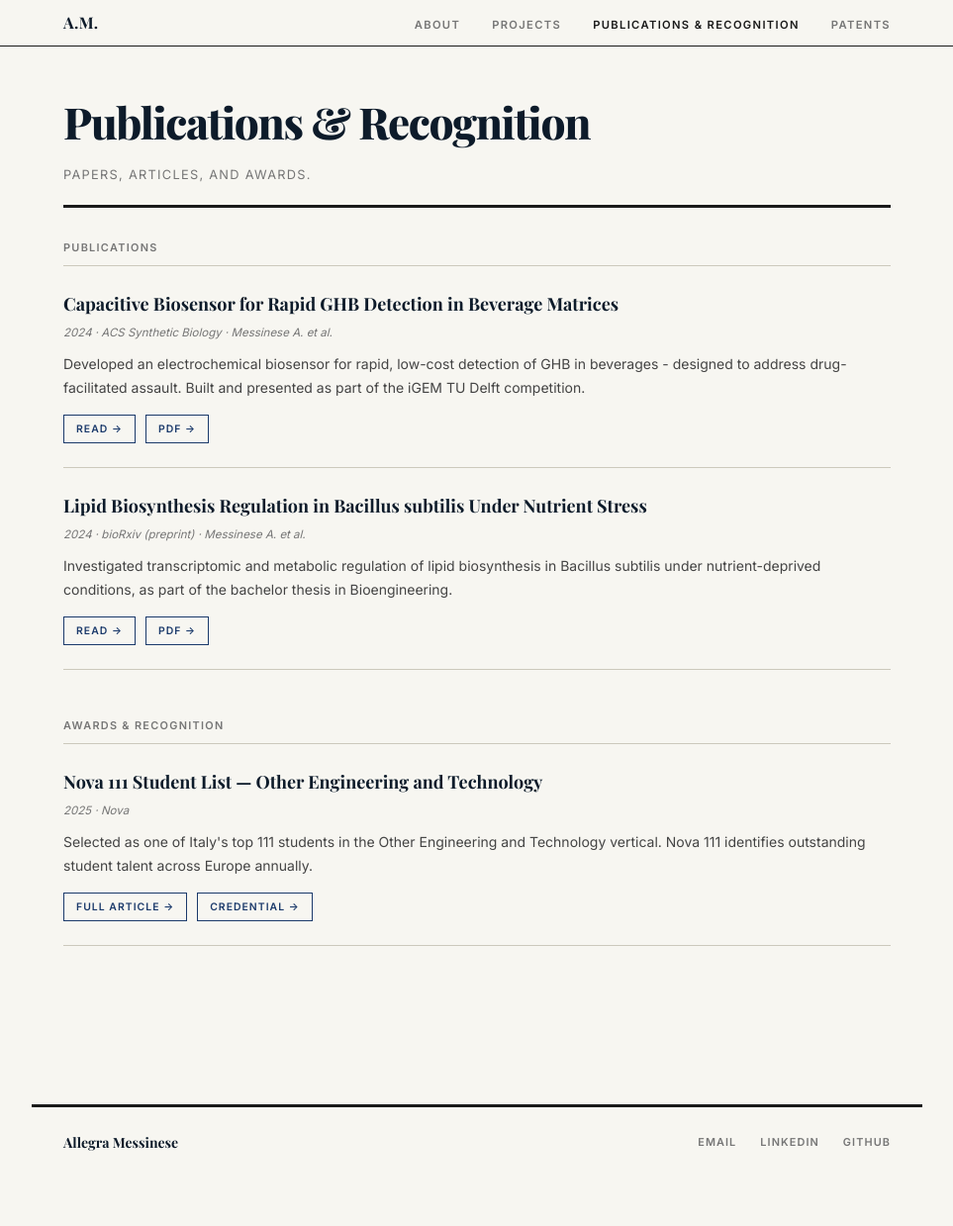
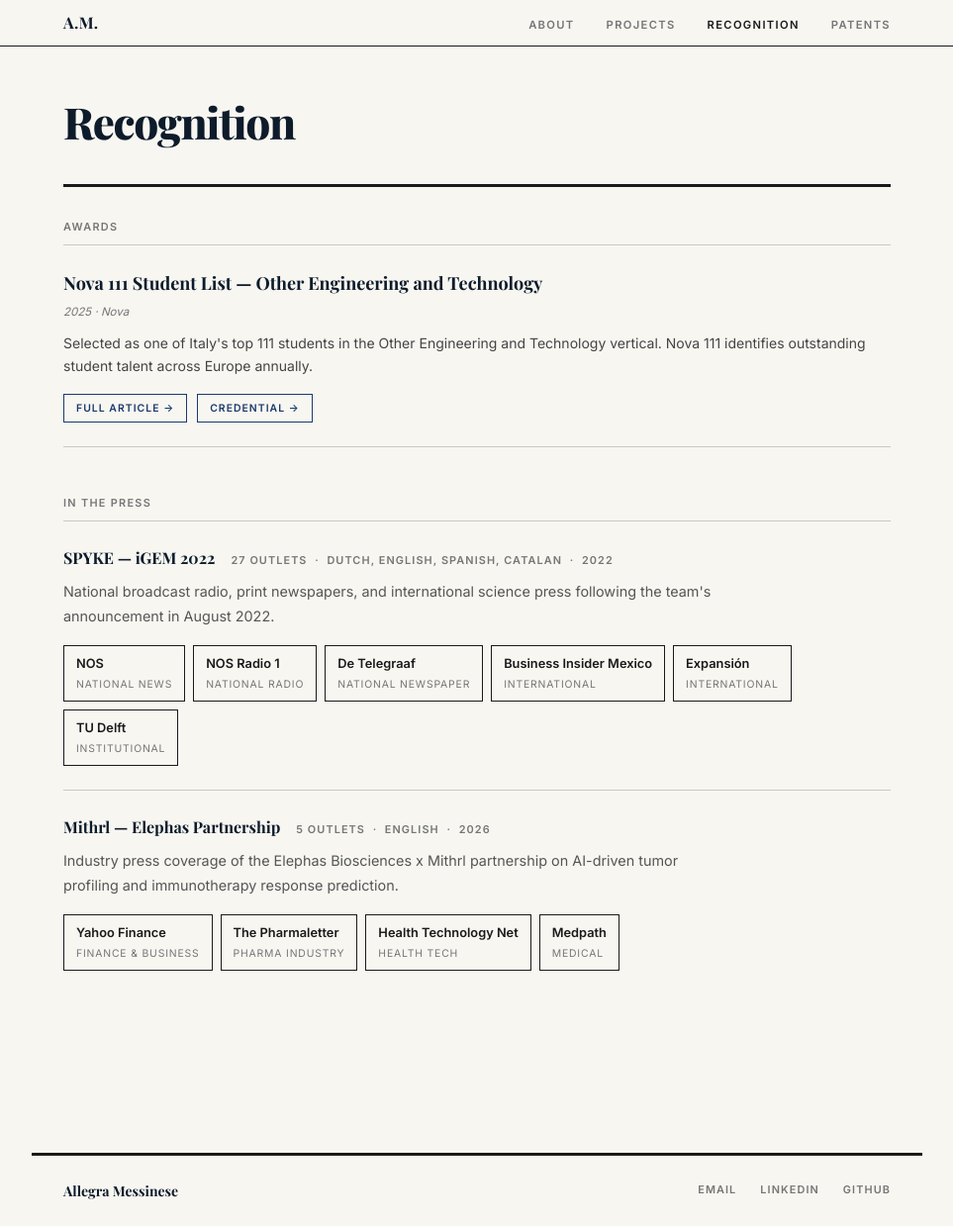
Before and after one commit to allimessinese/allimessinese.github.io, a Jekyll site: the page built from publications.md, in a window 1280 px wide and 1239 px high. Shown: the whole window at 99% size, without its empty margins (158-1121 px from the left). Built offline with Jekyll 4.4.1, drawn with Linux system fonts in a browser that asks for light colours; some web fonts are replaced.

Commit message:
Replace publications with Recognition & Press section
Remove empty publications section. Add _data/press.yml with curated
press highlights from SPYKE (27 outlets, 5 languages) and Mithrl
(5 outlets). Rename nav to 'Recognition' everywhere. Update homepage
Recognition section to show awards + press summaries.

Co-Authored-By: Claude Sonnet 4.6 <noreply@anthropic.com>

```diff
--- /dev/null
+++ b/_data/press.yml
@@ -0,0 +1,45 @@
+- project: "SPYKE — iGEM 2022"
+  project_url: "/projects/ghb-biosensor-igem/"
+  year: 2022
+  total_outlets: 27
+  languages: "Dutch, English, Spanish, Catalan"
+  summary: "National broadcast radio, print newspapers, and international science press following the team's announcement in August 2022."
+  highlights:
+    - outlet: "NOS"
+      url: "https://nos.nl/r/296354"
+      type: "National news"
+    - outlet: "NOS Radio 1"
+      url: "https://www.nporadio1.nl/fragmenten/nos-radio-1-journaal/a676d01c-e628-4127-b3d6-7fe7e41e83a9/2022-08-17-uitvinding-om-ghb-in-drankje-op-te-sporen"
+      type: "National radio"
+    - outlet: "De Telegraaf"
+      url: "https://www.telegraaf.nl/nieuws/1357909940/gaat-deze-sensor-ons-waarschuwen-voor-verkrachtingsdrug-ghb-in-drankjes"
+      type: "National newspaper"
+    - outlet: "Business Insider Mexico"
+      url: "https://businessinsider.mx/detectar-droga-bebida-que-es-ghb-sensor_tecnologia/"
+      type: "International"
+    - outlet: "Expansión"
+      url: "https://expansion.mx/tecnologia/2022/08/23/sensor-droga-de-la-violacion-en-tu-bebida"
+      type: "International"
+    - outlet: "TU Delft"
+      url: "https://www.tudelft.nl/2022/tu-delft/delfts-igem-studententeam-wil-sensor-voor-ghb-in-drankjes-ontwikkelen"
+      type: "Institutional"
+
+- project: "Mithrl — Elephas Partnership"
+  project_url: "/projects/mithrl-gtm/"
+  year: 2026
+  total_outlets: 5
+  languages: "English"
+  summary: "Industry press coverage of the Elephas Biosciences x Mithrl partnership on AI-driven tumor profiling and immunotherapy response prediction."
+  highlights:
+    - outlet: "Yahoo Finance"
+      url: "https://finance.yahoo.com/sectors/healthcare/articles/elephas-biosciences-mithrl-pair-real-140000640.html"
+      type: "Finance & business"
+    - outlet: "The Pharmaletter"
+      url: "https://www.thepharmaletter.com/biotech-news/elephas-mithrl-team-up-on-aidriven-tumor-profiling-work"
+      type: "Pharma industry"
+    - outlet: "Health Technology Net"
+      url: "https://healthtechnologynet.com/2026/04/16/elephas-biosciences-and-mithrl-pair-real-time-tumor-profiling-with-agentic-ai-to-unlock-new-immunotherapy-response-insights/"
+      type: "Health tech"
+    - outlet: "Medpath"
+      url: "https://trial.medpath.com/news/elephas-biosciences-and-mithrl-combine-real-time-tumor-profiling-with-ai-to-advance-immunotherapy-response-prediction"
+      type: "Medical"
--- a/_layouts/default.html
+++ b/_layouts/default.html
@@ -27,7 +27,7 @@
       <ul class="nav-links">
         <li><a href="{{ '/about/' | relative_url }}"{% if page.url == '/about/' %} class="active"{% endif %}>About</a></li>
         <li><a href="{{ '/projects/' | relative_url }}"{% if page.url contains '/projects' %} class="active"{% endif %}>Projects</a></li>
-        <li><a href="{{ '/publications/' | relative_url }}"{% if page.url == '/publications/' %} class="active"{% endif %}>Publications &amp; Recognition</a></li>
+        <li><a href="{{ '/publications/' | relative_url }}"{% if page.url == '/publications/' %} class="active"{% endif %}>Recognition</a></li>
         <li><a href="{{ '/patents/' | relative_url }}"{% if page.url == '/patents/' %} class="active"{% endif %}>Patents</a></li>
       </ul>
     </div>
--- a/assets/css/main.css
+++ b/assets/css/main.css
@@ -718,6 +718,102 @@ img { max-width: 100%; display: block; }
   margin-bottom: 0.5rem;
 }
 
+/* ── Home — Recognition entries ─────────────────────────── */
+.home-recognition-entry {
+  border-top: 1px solid var(--rule);
+  padding: 0.9rem 0;
+}
+.home-recognition-entry:last-child { border-bottom: 1px solid var(--rule); }
+.home-recognition-badge {
+  font-size: 0.58rem;
+  font-weight: 700;
+  text-transform: uppercase;
+  letter-spacing: 0.14em;
+  color: var(--muted);
+  display: block;
+  margin-bottom: 0.3rem;
+}
+.home-recognition-title {
+  font-family: var(--ff-display);
+  font-size: 0.95rem;
+  font-weight: 700;
+  color: var(--navy-dark);
+  margin-bottom: 0.2rem;
+}
+.home-recognition-title a { color: inherit; text-decoration: none; }
+.home-recognition-title a:hover { text-decoration: underline; text-underline-offset: 3px; }
+.home-recognition-desc {
+  font-size: 0.82rem;
+  line-height: 1.65;
+  color: var(--muted);
+}
+
+/* ── Press blocks (Recognition page) ───────────────────── */
+.press-project-block {
+  border-top: 1px solid var(--rule);
+  padding: 1.5rem 0;
+}
+.press-project-header {
+  display: flex;
+  align-items: baseline;
+  gap: 1rem;
+  margin-bottom: 0.5rem;
+  flex-wrap: wrap;
+}
+.press-project-name {
+  font-family: var(--ff-display);
+  font-size: 1rem;
+  font-weight: 700;
+  color: var(--navy-dark);
+}
+.press-project-name a {
+  color: inherit;
+  text-decoration: none;
+}
+.press-project-name a:hover { text-decoration: underline; text-underline-offset: 3px; }
+.press-project-meta {
+  font-size: 0.68rem;
+  font-weight: 600;
+  text-transform: uppercase;
+  letter-spacing: 0.1em;
+  color: var(--muted);
+}
+.press-project-summary {
+  font-size: 0.9rem;
+  line-height: 1.75;
+  color: #555;
+  margin-bottom: 1rem;
+  max-width: 680px;
+}
+.press-highlight-list {
+  display: flex;
+  flex-wrap: wrap;
+  gap: 0.5rem;
+}
+.press-highlight-chip {
+  display: flex;
+  flex-direction: column;
+  gap: 0.15rem;
+  border: 1px solid var(--rule-dark);
+  padding: 0.45rem 0.75rem;
+  text-decoration: none;
+  transition: background 0.15s;
+}
+.press-highlight-chip:hover { background: var(--navy); }
+.press-highlight-chip:hover .press-chip-outlet,
+.press-highlight-chip:hover .press-chip-type { color: #fff; }
+.press-chip-outlet {
+  font-size: 0.8rem;
+  font-weight: 600;
+  color: var(--text);
+}
+.press-chip-type {
+  font-size: 0.65rem;
+  text-transform: uppercase;
+  letter-spacing: 0.08em;
+  color: var(--muted);
+}
+
 /* ── Footer ─────────────────────────────────────────────── */
 .footer {
   border-top: 3px solid var(--rule-dark);
--- a/publications.md
+++ b/publications.md
@@ -1,36 +1,16 @@
 ---
 layout: page
-title: Publications & Recognition
+title: Recognition
 permalink: /publications/
 ---
 
 <div class="page-header">
-  <h1>Publications &amp; Recognition</h1>
-  <p class="subtitle">Papers, articles, and awards.</p>
+  <h1>Recognition</h1>
 </div>
 
-<div class="page-section-label">Publications</div>
-
-{% if site.data.publications.size > 0 %}
-<div class="entry-list">
-{% for pub in site.data.publications %}
-<div class="entry-card">
-  <h3>{{ pub.title }}</h3>
-  <div class="entry-meta">{{ pub.year }}{% if pub.venue %} · {{ pub.venue }}{% endif %}{% if pub.authors %} · {{ pub.authors }}{% endif %}</div>
-  {% if pub.description %}<p class="entry-desc">{{ pub.description }}</p>{% endif %}
-  <div class="entry-links">
-    {% if pub.link %}<a class="entry-link" href="{{ pub.link }}" target="_blank" rel="noopener">Read →</a>{% endif %}
-    {% if pub.pdf %}<a class="entry-link" href="{{ pub.pdf }}" target="_blank" rel="noopener">PDF →</a>{% endif %}
-  </div>
-</div>
-{% endfor %}
-</div>
-{% else %}
-<p style="color:#94a3b8;font-size:0.9rem;">Publications will appear here — add entries to <code>_data/publications.yml</code>.</p>
-{% endif %}
+<div class="page-section-label">Awards</div>
 
 {% if site.data.awards.size > 0 %}
-<div class="page-section-label" style="margin-top:3rem;">Awards &amp; Recognition</div>
 <div class="entry-list">
 {% for award in site.data.awards %}
 <div class="entry-card">
@@ -45,3 +25,23 @@ permalink: /publications/
 {% endfor %}
 </div>
 {% endif %}
+
+<div class="page-section-label" style="margin-top:3rem;">In the Press</div>
+
+{% for item in site.data.press %}
+<div class="press-project-block">
+  <div class="press-project-header">
+    <span class="press-project-name"><a href="{{ item.project_url | relative_url }}">{{ item.project }}</a></span>
+    <span class="press-project-meta">{{ item.total_outlets }} outlets &nbsp;·&nbsp; {{ item.languages }} &nbsp;·&nbsp; {{ item.year }}</span>
+  </div>
+  <p class="press-project-summary">{{ item.summary }}</p>
+  <div class="press-highlight-list">
+    {% for hit in item.highlights %}
+    <a class="press-highlight-chip" href="{{ hit.url }}" target="_blank" rel="noopener">
+      <span class="press-chip-outlet">{{ hit.outlet }}</span>
+      <span class="press-chip-type">{{ hit.type }}</span>
+    </a>
+    {% endfor %}
+  </div>
+</div>
+{% endfor %}
```
Also changed, not shown: _layouts/home.html (+15 -12 lines).
